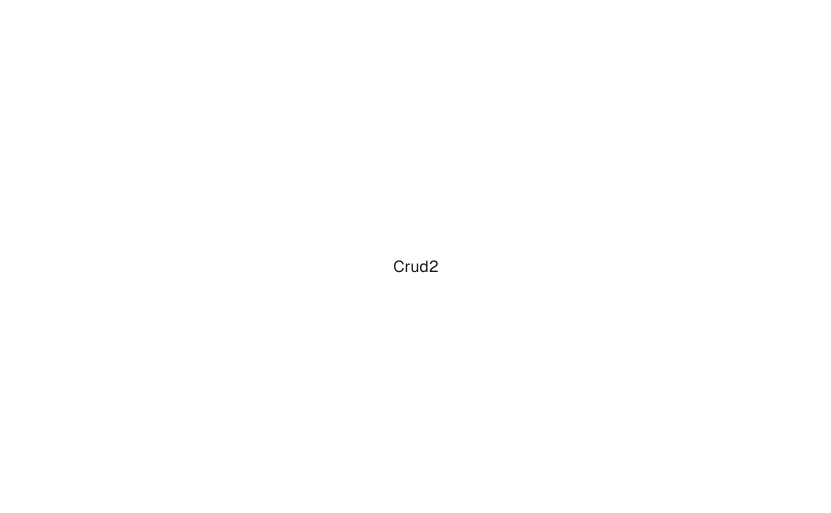
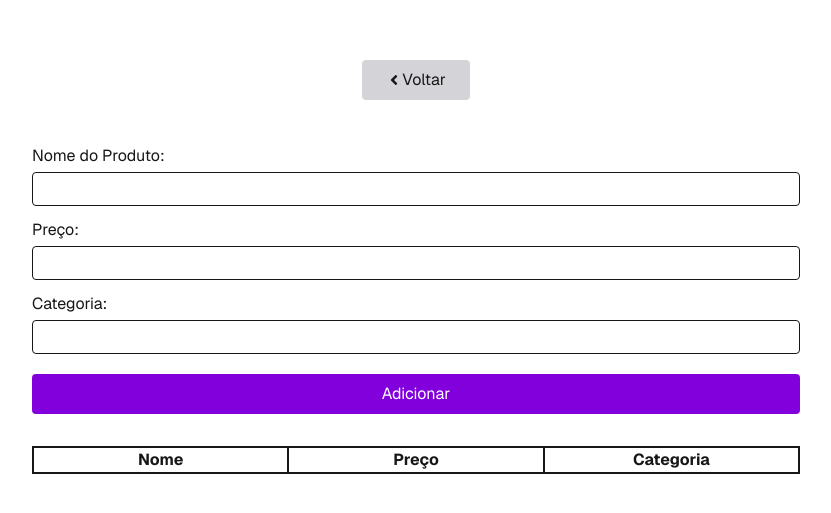
Before and after one commit to leonardohernandesq/cruds, a Next.js app: page /crud2 in a window 1280 px wide. Shown: the part 133-646 px from the top of the page, without its empty margins (224-1055 px from the left). Built offline with nearby package versions, Linux system fonts and the light colour scheme.

Commit message:
init challange 2

```diff
--- a/src/app/crud1/page.tsx
+++ b/src/app/crud1/page.tsx
@@ -1,7 +1,8 @@
 'use client'
 
+import { useRouter } from 'next/navigation';
 import React, { FormEvent, useState } from 'react'
-import { FaEdit, FaTrash } from 'react-icons/fa';
+import { FaAngleLeft, FaEdit, FaTrash } from 'react-icons/fa';
 
 const Crud1 = () => {
 
@@ -18,6 +19,9 @@ const Crud1 = () => {
     email: string;
     index?: number;
   }
+
+
+  const router = useRouter();
   const [users, setUsers] = useState<Array<IUser>>([]);
   const [form, setForm] = useState<IUser>({name: '', email: '', index: undefined});
 
@@ -48,6 +52,7 @@ const Crud1 = () => {
   return (
     <div className="font-sans grid grid-rows-[20px_1fr_20px] items-center justify-items-center min-h-screen p-8 pb-20 gap-16 sm:p-20">
       <main className="flex flex-col gap-[32px] row-start-2 items-center ">
+        <button className='flex items-center bg-zinc-300 py-2 px-6 rounded-sm' onClick={() => router.back()}> <FaAngleLeft/> Voltar</button>
         <form className="w-full" onSubmit={handleSubmit}>
           <div className='flex flex-col gap-1 my-3'>
             <label htmlFor="name">Nome do Usuário: </label>
--- a/src/app/crud2/page.tsx
+++ b/src/app/crud2/page.tsx
@@ -1,4 +1,8 @@
-import React from 'react'
+'use client'
+
+import { useRouter } from 'next/navigation'
+import React, { FormEvent, useState } from 'react'
+import { FaAngleLeft } from 'react-icons/fa';
 
 const Crud2 = () => {
 
@@ -11,11 +15,74 @@ const Crud2 = () => {
 
 
  */
+  interface IProduct {
+    id?: number;
+    name: string;
+    price: string;
+    category: string;
+  }
+
+  const router = useRouter();
+
+  const [products, setProducts] = useState<Array<IProduct>>([]);
+  const [form, setform] = useState<IProduct>({id: undefined, name: '', price: '', category: ''})
+
+  const handleSubmit = (e: FormEvent<HTMLFormElement>) => {
+    e.preventDefault();
+
+    let id: number;
+
+    do {
+      id = Math.floor(Math.random() * 99999) + 1;
+    } while (products.some(item => item.id === id));
+
+    if(id){
+      setProducts(prev => [...prev, { ...form, id }]);
+    }
+  }
 
   return (
     <div className="font-sans grid grid-rows-[20px_1fr_20px] items-center justify-items-center min-h-screen p-8 pb-20 gap-16 sm:p-20">
-      <main className="flex flex-col gap-[32px] row-start-2 items-center sm:items-start">
-        Crud2
+      <main className="flex flex-col gap-[32px] row-start-2 items-center max-w-3xl w-full">
+          <button className='flex items-center bg-zinc-300 py-2 px-6 rounded-sm' onClick={() => router.back()}> <FaAngleLeft/> Voltar</button>
+
+          <form className='w-full' onSubmit={handleSubmit}>
+            <div className='flex flex-col gap-1 my-3'>
+              <label htmlFor="name">Nome do Produto: </label>
+              <input name='name' className='border rounded-sm py-1 px-3' type="text" value={form.name} onChange={(e) => setform(prev => ({...prev, name: e.target.value}))} />
+            </div>
+            <div className='flex flex-col gap-1 my-3'>
+              <label htmlFor="price">Preço: </label>
+              <input name='price' className='border rounded-sm py-1 px-3' type="text" value={form.price} onChange={(e) => setform(prev => ({...prev, price: e.target.value}))} />
+            </div>
+
+            <div className='flex flex-col gap-1 my-3'>
+              <label htmlFor="category">Categoria: </label>
+              <input name='category' className='border rounded-sm py-1 px-3' type="text" value={form.category} onChange={(e) => setform(prev => ({...prev, category: e.target.value}))} />
+            </div>
+
+            <button className='w-full bg-purple-700 text-white p-2 rounded-sm mt-2'>
+              Adicionar
+            </button>
+          </form>
+
+          <div className='w-full border'>
+            <div className='flex justify-between'>
+              <strong className='border w-full flex justify-center'>Nome</strong>
+              <strong className='border w-full flex justify-center'>Preço</strong>
+              <strong className='border w-full flex justify-center'>Categoria</strong>
+            </div>
+            {
+              products.map((product) => (
+                <div className='flex justify-between' key={product.id}>
+                  <div className='border flex w-full justify-center'>{product.name}</div>
+                  <div className='border flex w-full justify-center'>R$ {product.price}</div>
+                  <div className='border flex w-full justify-center'>{product.category}</div>
+                </div>
+              ))
+            }
+
+          </div>
       </main>
     </div>
   )
```
